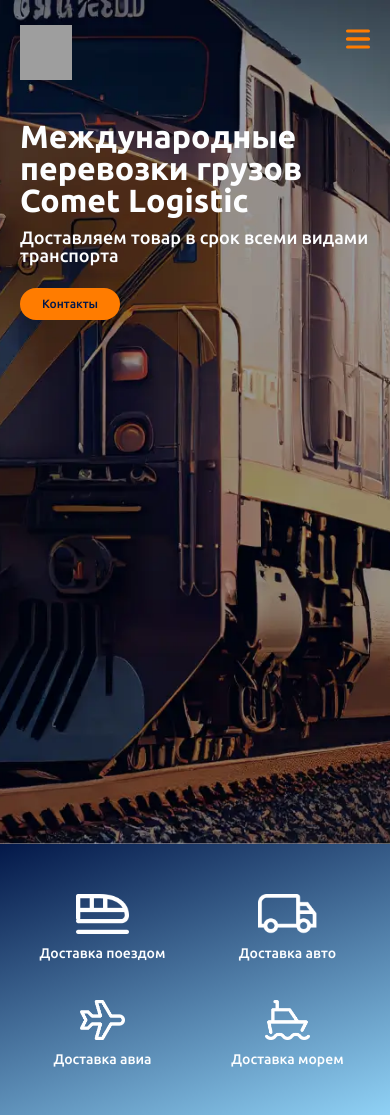
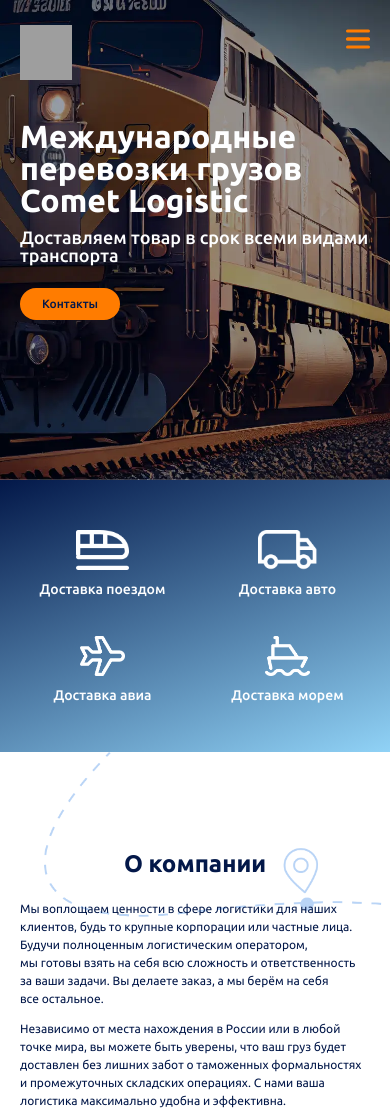
Before and after one commit to Vlaldis95/CometaLogistic, a Django app: page / in a window 390 px wide. Shown: the top 1115 px of the page. Run offline with Django 4.2, Linux system fonts and the light colour scheme; grey boxes are pictures that could not be loaded.

Commit message:
fix heigth

```diff
--- a/logistic/CometaLogistic/static/blocks/intro/intro.css
+++ b/logistic/CometaLogistic/static/blocks/intro/intro.css
@@ -13,11 +13,12 @@
   position: relative;
   z-index: 0;
   transition: all 0.6s linear;
-  height: 100vh;
+  height: 100%;
+  min-height: 100vh;
 }
 .intro_clicked {
   background-position: top 10% left 20%;
-  height: calc(100vh - 200px);
+  min-height: calc(100vh - 200px);
 }
 .intro__title {
   margin: 264px 0 20px;
@@ -74,7 +75,7 @@
   }
   .intro_clicked {
     background-position: top 10% left 10%;
-    height: calc(100vh - 200px);
+    min-height: calc(100vh - 200px);
   }
   .intro__title {
     margin: 140px 0 40px;
@@ -86,13 +87,10 @@
 
 @media screen and (max-width: 768px) {
   .intro {
-    padding: 120px 20px 20px;
-    min-height: 460px;
+    padding: 120px 20px 160px;
+    min-height: 100%;
     background-size: cover;
     background-position: center;
-  }
-  .intro_clicked {
-    min-height: 460px;
   }
   .intro__title {
     margin: 0 0 12px;
```
